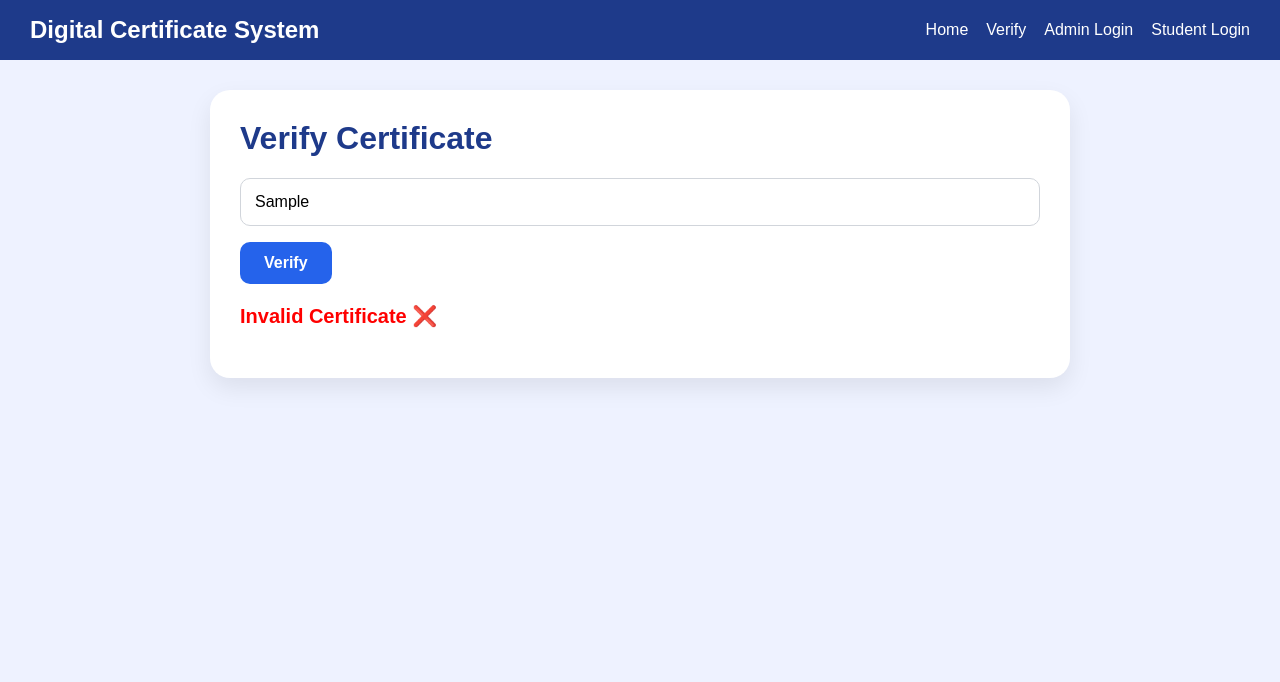
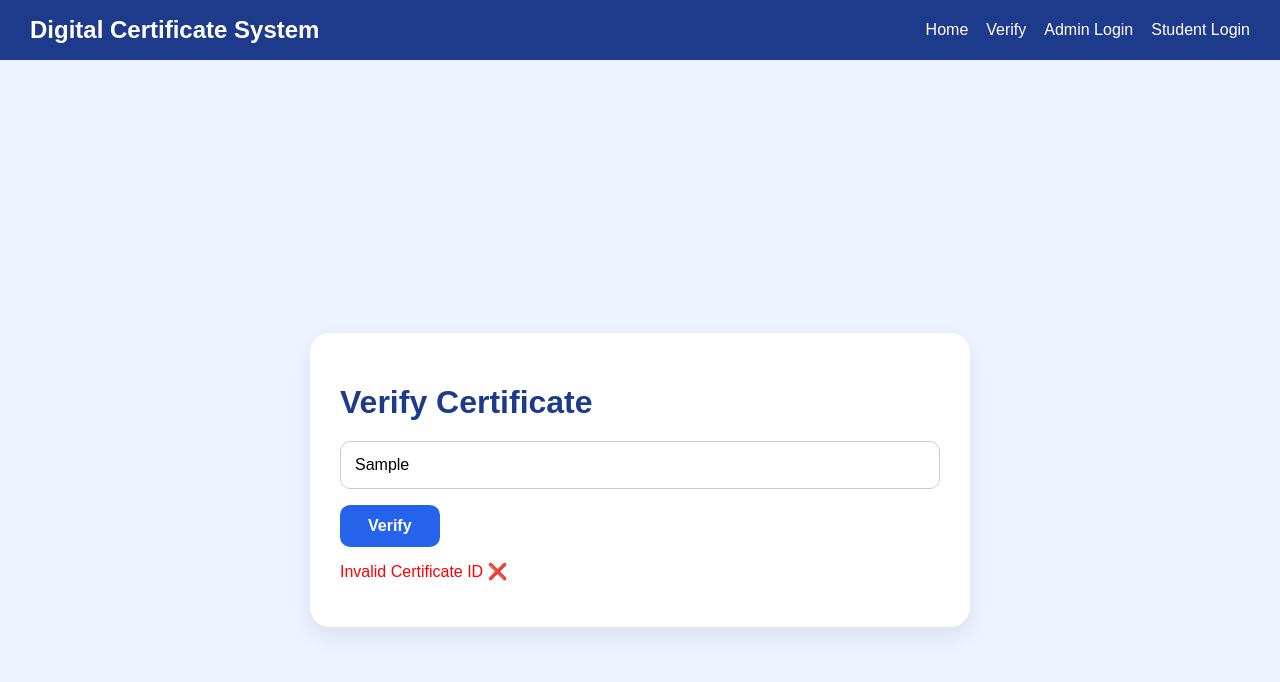
Before and after one commit to pravallikakonada/digital-certificate-issue, a React (Vite) app: page /verify in a window 1280 px wide. Both pictures are taken after typing "Sample" into the empty fields and a click on the button "Verify". Shown: the top 682 px of the page. Built offline with nearby package versions, Linux system fonts and the light colour scheme; no server answers.

Commit message:
fixed certificate verify page

```diff
--- a/src/pages/VerifyCertificate.jsx
+++ b/src/pages/VerifyCertificate.jsx
@@ -1,81 +1,42 @@
-import { useEffect, useState } from "react";
+import React, { useState } from "react";
 import axios from "axios";
 import Header from "../components/Header";
-
-const API_BASE_URL = "http://192.168.29.45:8000";
 
 const VerifyCertificate = () => {
   const [certificateId, setCertificateId] = useState("");
   const [certificate, setCertificate] = useState(null);
   const [error, setError] = useState("");
-  const [searched, setSearched] = useState(false);
 
-  useEffect(() => {
-    const params = new URLSearchParams(window.location.search);
-    const certIdFromUrl = params.get("certificateId");
+  const handleVerify = async (e) => {
+    e.preventDefault();
 
-    if (certIdFromUrl) {
-      setCertificateId(certIdFromUrl);
-      handleVerifyById(certIdFromUrl);
+    setCertificate(null);
+    setError("");
+
+    if (!certificateId.trim()) {
+      alert("Certificate ID enter cheyyi");
+      return;
     }
-  }, []);
-
-  const handleVerifyById = async (id) => {
-    setError("");
-    setCertificate(null);
-    setSearched(false);
 
     try {
       const response = await axios.get(
-        `${API_BASE_URL}/api/certificates/verify/${id}/`
+        `https://certificate-backend-mxjt.onrender.com/api/certificates/verify/${certificateId.trim()}/`
       );
 
       setCertificate(response.data);
-      setSearched(true);
     } catch (err) {
-      console.error("Verify error:", err);
-      setError("Invalid Certificate ❌");
-      setSearched(true);
+      console.error("Verify error:", err?.response?.data || err);
+      setError("Invalid Certificate ID ❌");
     }
-  };
-
-  const handleVerify = async (e) => {
-    e.preventDefault();
-    if (!certificateId) {
-      setError("Please enter certificate ID");
-      setCertificate(null);
-      setSearched(true);
-      return;
-    }
-
-    await handleVerifyById(certificateId);
   };
 
   return (
     <>
       <Header />
 
-      <div
-        style={{
-          minHeight: "100vh",
-          background: "#eef2ff",
-          padding: "30px",
-          fontFamily: "Arial, sans-serif",
-        }}
-      >
-        <div
-          style={{
-            maxWidth: "800px",
-            margin: "0 auto",
-            background: "#fff",
-            borderRadius: "20px",
-            padding: "30px",
-            boxShadow: "0 10px 25px rgba(0,0,0,0.08)",
-          }}
-        >
-          <h1 style={{ color: "#1e3a8a", marginTop: 0 }}>
-            Verify Certificate
-          </h1>
+      <div style={container}>
+        <div style={card}>
+          <h1 style={title}>Verify Certificate</h1>
 
           <form onSubmit={handleVerify}>
             <input
@@ -83,50 +44,29 @@ const VerifyCertificate = () => {
               placeholder="Enter Certificate ID"
               value={certificateId}
               onChange={(e) => setCertificateId(e.target.value)}
-              style={inputStyle}
+              style={input}
             />
 
-            <button type="submit" style={btnStyle}>
+            <button type="submit" style={btn}>
               Verify
             </button>
           </form>
 
-          {error && (
-            <p
-              style={{
-                color: "red",
-                marginTop: "20px",
-                fontSize: "20px",
-                fontWeight: "600",
-              }}
-            >
-              {error}
-            </p>
-          )}
-
           {certificate && (
-            <div
-              style={{
-                marginTop: "30px",
-                background: "#f8fafc",
-                padding: "22px",
-                borderRadius: "14px",
-                border: "1px solid #dbeafe",
-              }}
-            >
+            <div style={resultBox}>
               <p><b>Name:</b> {certificate.student_name}</p>
               <p><b>Email:</b> {certificate.student_email}</p>
               <p><b>Course:</b> {certificate.course_title}</p>
               <p><b>Certificate ID:</b> {certificate.certificate_id}</p>
               <p><b>Status:</b> {certificate.status}</p>
-              <p style={{ color: "green", fontWeight: "700" }}>
-                Valid Certificate ✅
+              <p style={{ color: "green", fontWeight: "bold" }}>
+                Certificate Verified Successfully ✅
               </p>
             </div>
           )}
 
-          {searched && !certificate && !error && (
-            <p>No certificate data found.</p>
+          {error && (
+            <p style={{ color: "red", marginTop: "15px" }}>{error}</p>
           )}
         </div>
       </div>
@@ -134,25 +74,56 @@ const VerifyCertificate = () => {
   );
 };
 
-const inputStyle = {
+const container = {
+  minHeight: "100vh",
+  background: "#eef4ff",
+  display: "flex",
+  justifyContent: "center",
+  alignItems: "center",
+  padding: "20px",
+};
+
+const card = {
+  width: "100%",
+  maxWidth: "600px",
+  background: "#fff",
+  padding: "30px",
+  borderRadius: "20px",
+  boxShadow: "0 10px 25px rgba(0,0,0,0.08)",
+};
+
+const title = {
+  color: "#1e3a8a",
+  marginBottom: "20px",
+};
+
+const input = {
   width: "100%",
   padding: "14px",
+  marginBottom: "16px",
   borderRadius: "10px",
-  border: "1px solid #d1d5db",
-  marginBottom: "16px",
+  border: "1px solid #ccc",
+  fontSize: "16px",
   boxSizing: "border-box",
-  fontSize: "16px",
 };
 
-const btnStyle = {
-  padding: "12px 24px",
+const btn = {
+  padding: "12px 28px",
   background: "#2563eb",
-  color: "white",
+  color: "#fff",
   border: "none",
   borderRadius: "10px",
   cursor: "pointer",
+  fontSize: "16px",
   fontWeight: "600",
-  fontSize: "16px",
+};
+
+const resultBox = {
+  marginTop: "20px",
+  padding: "18px",
+  background: "#f8fafc",
+  borderRadius: "12px",
+  border: "1px solid #ddd",
 };
 
 export default VerifyCertificate;
```
